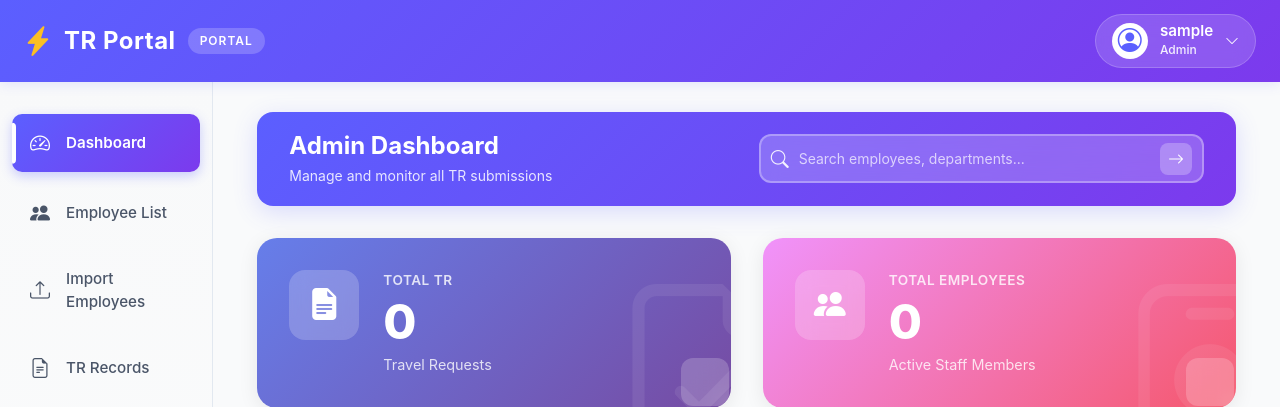
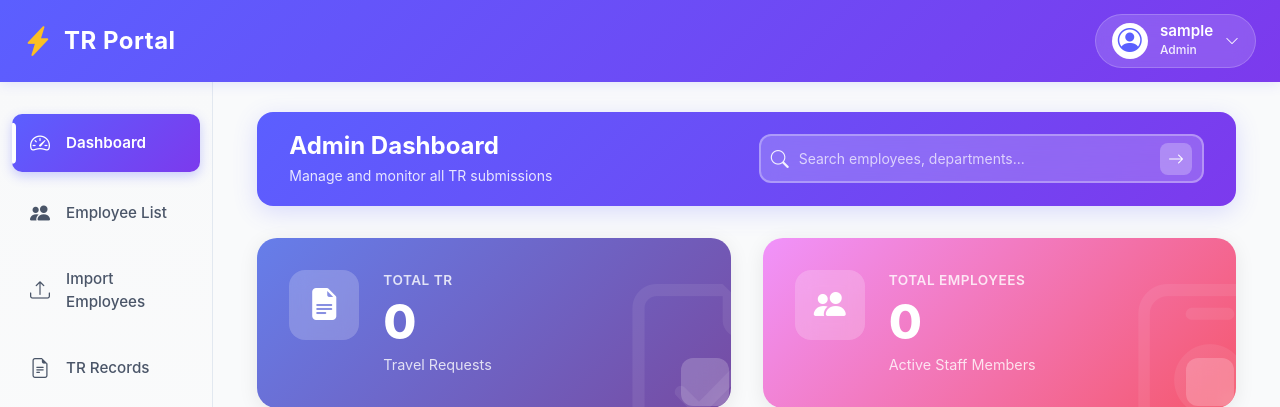
Before and after one commit to trivediatul031/python-erp-portal, a Flask app: page /admin/dashboard in a window 1280 px wide. Shown: the top 407 px of the page. Run offline with Flask 3, Linux system fonts and the light colour scheme; the visitor is signed in with stand-in values (Sample User, id 1); data that the repository does not hold is empty; some libraries are stand-ins or nearby versions.

Commit message:
chore: update base.html branding to TR Portal and add Azure config to .env.example

```diff
--- a/app/templates/base.html
+++ b/app/templates/base.html
@@ -27,7 +27,6 @@
             <div class="navbar-brand-section">
                 <i class="bi bi-lightning-charge-fill brand-icon"></i>
                 <span class="brand-text">TR Portal</span>
-                <span class="brand-badge">Portal</span>
             </div>
 
             <div class="navbar-actions">
```
Also changed, not shown: 1 other file.
